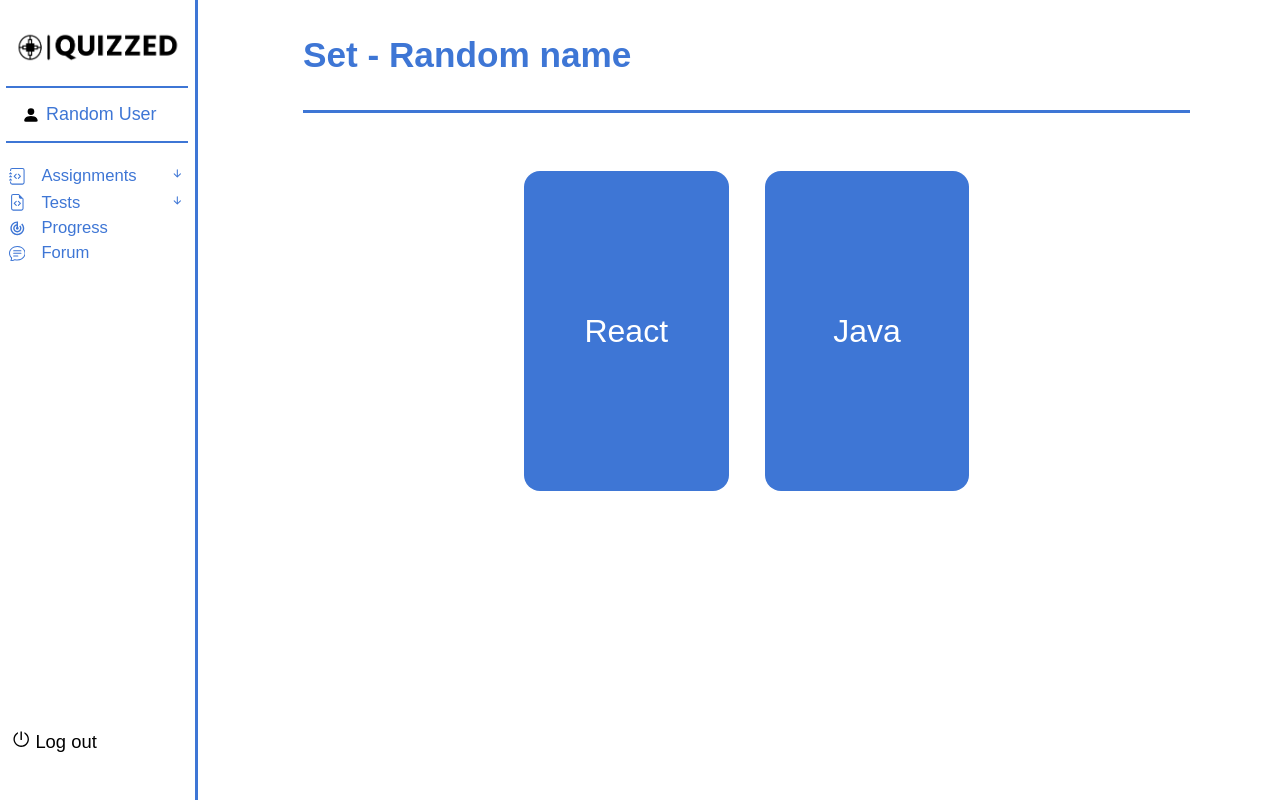
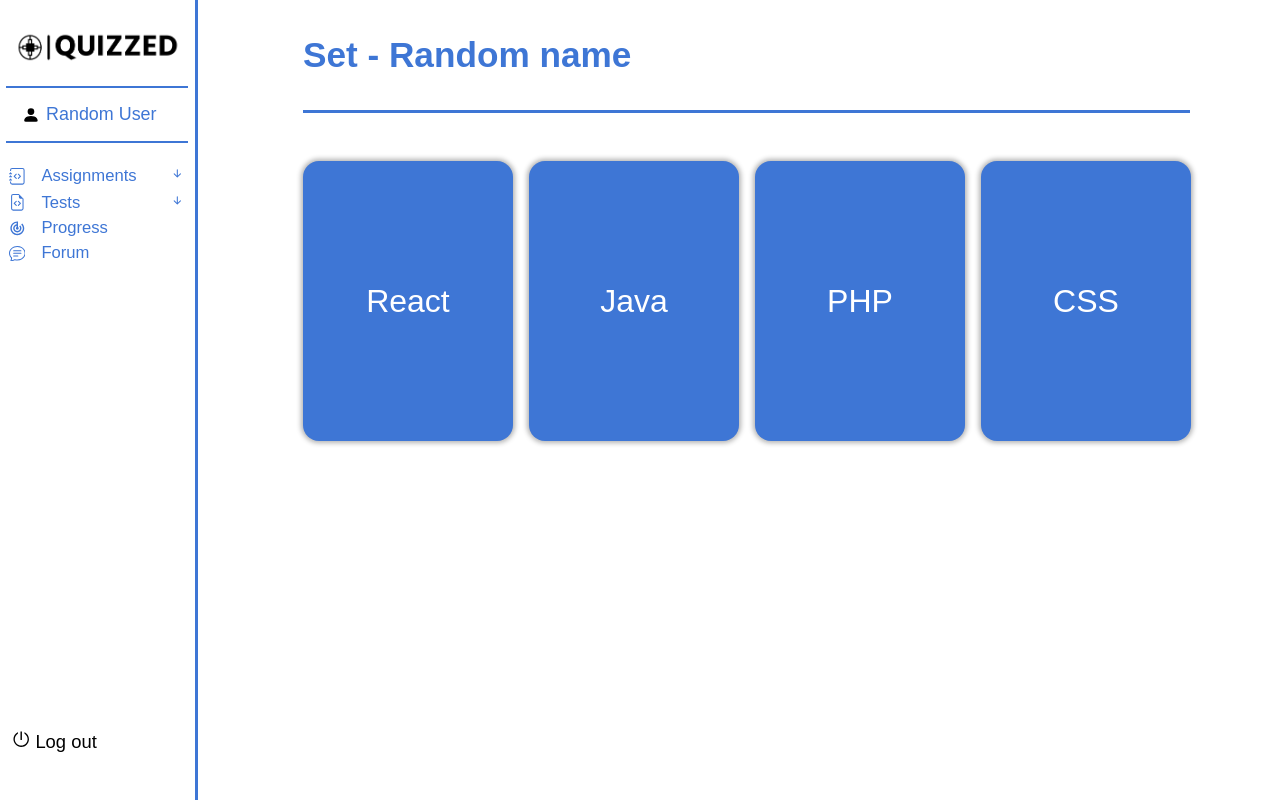
Before and after one commit to MartinezNicanor/IT1E-period-4, a React (Create React App) app: page /setOverview in a window 1280 px wide. Built offline with nearby package versions, Linux system fonts and the light colour scheme; the HTML template or start-up script is replaced by a standard one.

Commit message:
Add: finished working on flashcard set overview page

```diff
--- a/src/App.js
+++ b/src/App.js
@@ -6,7 +6,7 @@ import Home from './pages/home/Home';
 import Profile from './pages/profile/Profile';
 import SideBar from "./components/navbar/SideBar";
 import ForumOverview from './pages/forum/ForumOverview';
-import SetOverview from "./pages/lookThroughSets/SetOverview";
+import Sample from "./pages/lookThroughSets/Sample";
 
 function App() {
   return (
@@ -21,7 +21,7 @@ function App() {
                 <Route path={"/"} element={<Home />} />
                 <Route path={"/profile"} element={<Profile />} />
                 <Route path="/forum" element={<ForumOverview />} />
-                <Route path="/setOverview" element={<SetOverview />} />
+                <Route path="/setOverview" element={<Sample />} />
             </Routes>
         </div>
     </Router>
--- /dev/null
+++ b/src/pages/lookThroughSets/Flashcard.css
@@ -0,0 +1,58 @@
+.set-overview-container {
+    padding: 0 7vw;
+    grid-column: 3/13;
+}
+
+.flashcards-container {
+    max-width: 82vw;
+    margin-top: 6vh;
+}
+
+.card-grid {
+    display: grid;
+    align-items: center;
+    grid-template-columns: repeat(auto-fill, minmax(25vh, 1fr));
+    gap: 1rem;
+}
+
+.card {
+    display: flex;
+    justify-content: center;
+    align-items: center;
+    position: relative;
+    border-radius: 1rem;
+    box-shadow: 0 0 5px 2px rgba(0, 0, 0, .3);
+    background-color: #3E76D5;
+    color: white;
+    transform-style: preserve-3d;
+    height: 35vh;
+    transition: 150ms;
+    cursor: pointer;
+    transform: perspective(1000px) rotateY(var(--rotate-y, 0)) translateY(var(--translate-y, 0));
+}
+
+.card:hover {
+    --translate-y: -2px;
+    box-shadow: 0 0 5px 2px rgba(0, 0, 0, .5);
+}
+
+.card.flip {
+    --rotate-y: 180deg;
+}
+
+.card .front {
+    transform: rotateY(0deg);
+    position: absolute;
+    padding: 1rem;
+    backface-visibility: hidden;
+    font-size: 4vh;
+}
+
+.card .back {
+    transform: rotateY(180deg);
+    position: absolute;
+    padding: 1rem;
+    backface-visibility: hidden;
+    text-align: center;
+    font-size: 3vh;
+}
--- /dev/null
+++ b/src/pages/lookThroughSets/Flashcard.js
@@ -0,0 +1,15 @@
+import React, { useState } from 'react'
+
+export default function Flashcard({ flashcard }) {
+    const [flip, setFlip] =useState(false)
+    return (
+        <div className={`card ${flip ? 'flip' : ''}`} onClick={() => setFlip(!flip)}>
+            <div className="front">
+                {flashcard.term}
+            </div>
+            <div className="back">
+                {flashcard.definition}
+            </div>
+        </div>
+    )
+}
--- /dev/null
+++ b/src/pages/lookThroughSets/Sample.js
@@ -0,0 +1,41 @@
+import React, { useState } from 'react'
+import FlashcardList from "./components/FlashcardList";
+import Header from "../../components/header/Header";
+import "./Flashcard.css"
+
+function Sample() {
+    const [flashcards, setFlashcards] = useState(SAMPLE_FLASHCARDS)
+    return (
+        <div className="set-overview-container">
+            <Header title={"Set - Random name"} />
+            <div className="flashcards-container">
+                <FlashcardList flashcards={flashcards}/>
+            </div>
+        </div>
+    );
+}
+
+const SAMPLE_FLASHCARDS = [
+    {
+        id: 1,
+        term: "React",
+        definition: "React is a framework of JavaScript",
+    },
+    {
+        id: 2,
+        term: "Java",
+        definition: "Some random fact",
+    },
+    {
+        id: 3,
+        term: "PHP",
+        definition: "Some random fact",
+    },
+    {
+        id: 4,
+        term: "CSS",
+        definition: "Some random fact",
+    }
+]
+
+export default Sample;
--- a/src/pages/lookThroughSets/SetOverview.css
+++ /dev/null
@@ -1,11 +0,0 @@
-.set-overview-container {
-    padding: 0 7vw;
-    grid-column: 3/13;
-}
-
-.set-overview-elements {
-    display: flex;
-    justify-content: center;
-    align-items: center;
-    margin-top: 5vh;
-}
--- a/src/pages/lookThroughSets/SetOverview.js
+++ /dev/null
@@ -1,16 +0,0 @@
-import React from "react";
-import "./SetOverview.css"
-import Header from "../../components/header/Header";
-import Card from "./components/Card";
-
-export default function SetOverview() {
-    return (
-        <div className="set-overview-container">
-            <Header title={"Set - Random name"} />
-            <div className="set-overview-elements">
-                <Card frontSide="React" backSide="React is a framework of JavaScript" />
-                <Card frontSide="Java" backSide="Some random fact" />
-            </div>
-        </div>
-    );
-}
--- a/src/pages/lookThroughSets/components/Card.css
+++ /dev/null
@@ -1,21 +0,0 @@
-.flash-card {
-    display: flex;
-    align-items: center;
-    justify-content: center;
-    font-size: 4vh;
-    width: 16vw;
-    height: 40vh;
-    margin: 18px;
-    cursor: pointer;
-    border-radius: 2vh;
-}
-
-.flash-card.front {
-    background-color: #3E76D5;
-    color: white;
-}
-
-.flash-card.back {
-    background-color: #568ae3;
-    color: white;
-}
--- a/src/pages/lookThroughSets/components/Card.js
+++ /dev/null
@@ -1,19 +0,0 @@
-import React from "react";
-import "./Card.css";
-
-function Card( { frontSide, backSide } ) {
-    const [isFront, changeFace] = React.useState(true);
-    function handleClick() {
-        changeFace(oldState => !oldState);
-    }
-    const term = isFront ? frontSide : backSide;
-    const sideClass = isFront ? "front" : "back";
-    const classList = `flash-card ${sideClass}`;
-    return (
-        <div className={classList} onClick={handleClick}>
-            {term}
-        </div>
-    );
-}
-
-export default Card;
--- /dev/null
+++ b/src/pages/lookThroughSets/components/FlashcardList.js
@@ -0,0 +1,12 @@
+import React from 'react'
+import Flashcard from "../Flashcard";
+
+export default function FlashcardList({ flashcards }) {
+    return (
+        <div className="card-grid">
+            {flashcards.map(flashcard => {
+                return <Flashcard flashcard={flashcard} key={flashcard.id} />
+            })}
+        </div>
+    )
+}
```
